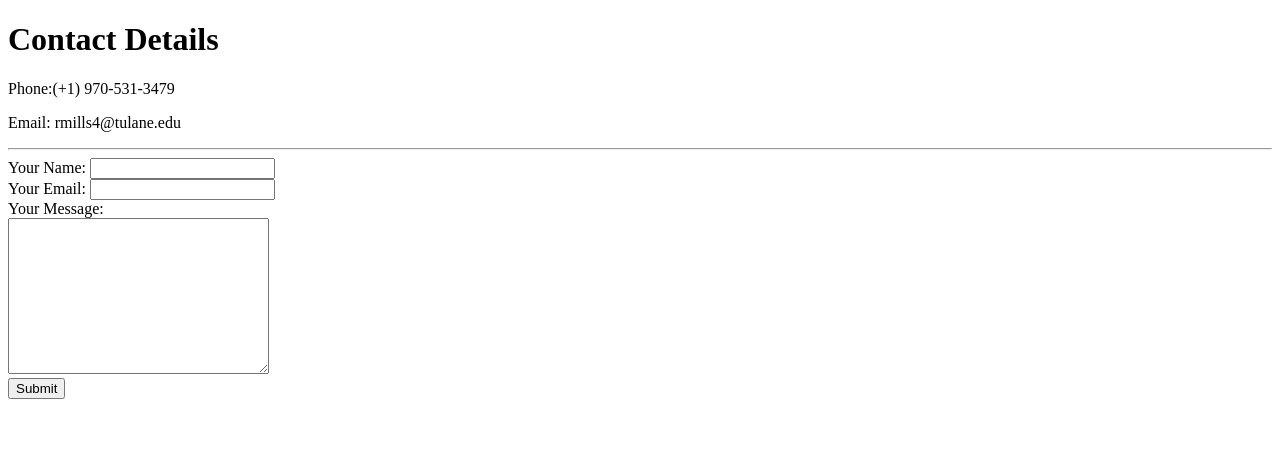
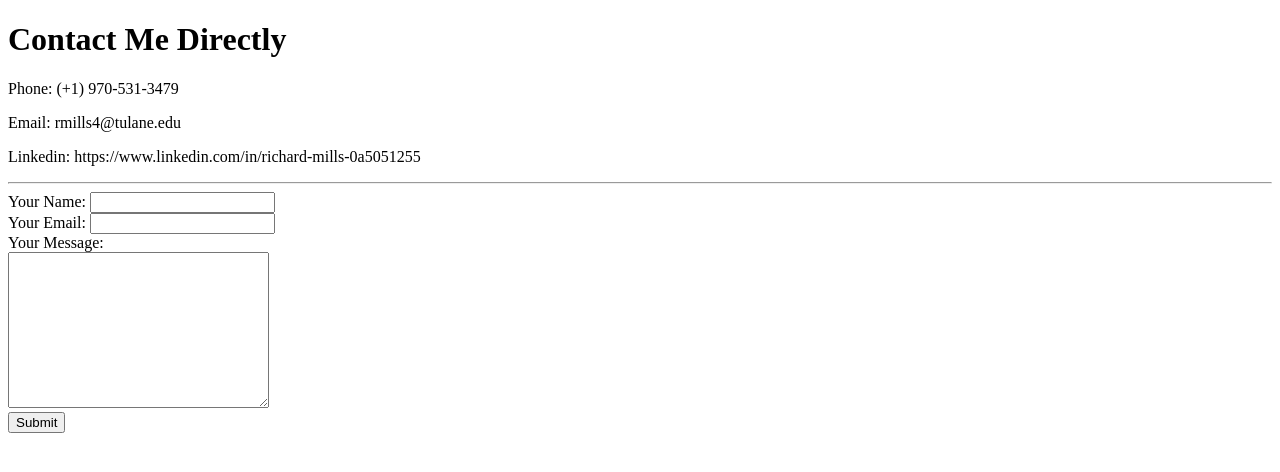
Before and after one commit to rickywmills/cv, a plain HTML site: page ContactMe.html in a window 1280 px wide. Drawn offline with Linux system fonts and the light colour scheme.

Commit message:
Update ContactMe.html

```diff
--- a/ContactMe.html
+++ b/ContactMe.html
@@ -7,9 +7,10 @@
 </head>
 
 <body>
-  <h1>Contact Details</h1>
-  <p>Phone:(+1) 970-531-3479</p>
+  <h1>Contact Me Directly</h1>
+  <p>Phone: (+1) 970-531-3479</p>
   <p>Email: rmills4@tulane.edu</p>
+  <p>Linkedin: https://www.linkedin.com/in/richard-mills-0a5051255</p>
   <hr>
   <form action="mailto:rickywmills@gmail.com" method="post" enctype="text/plain">
     <label>Your Name:</label>
```
